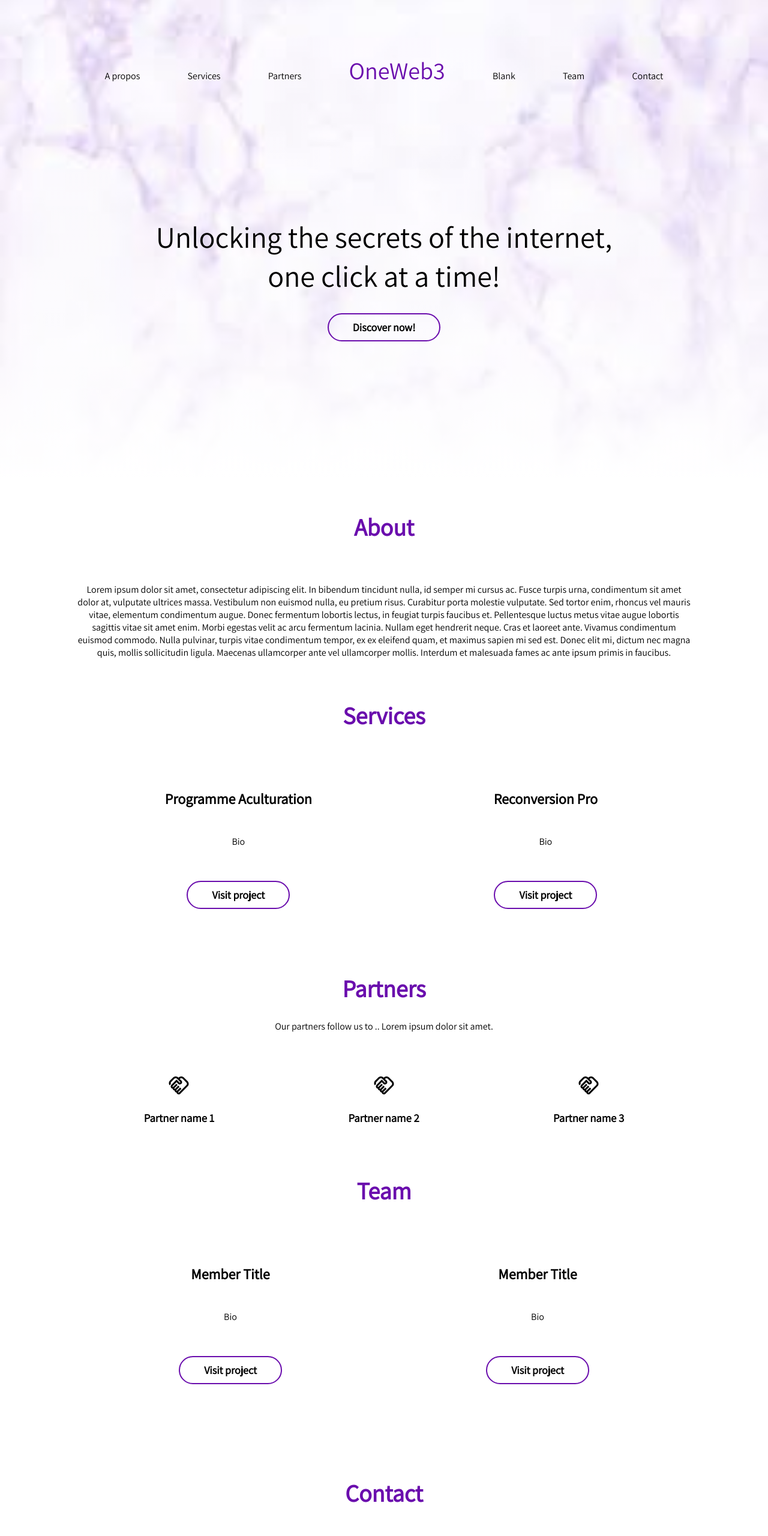
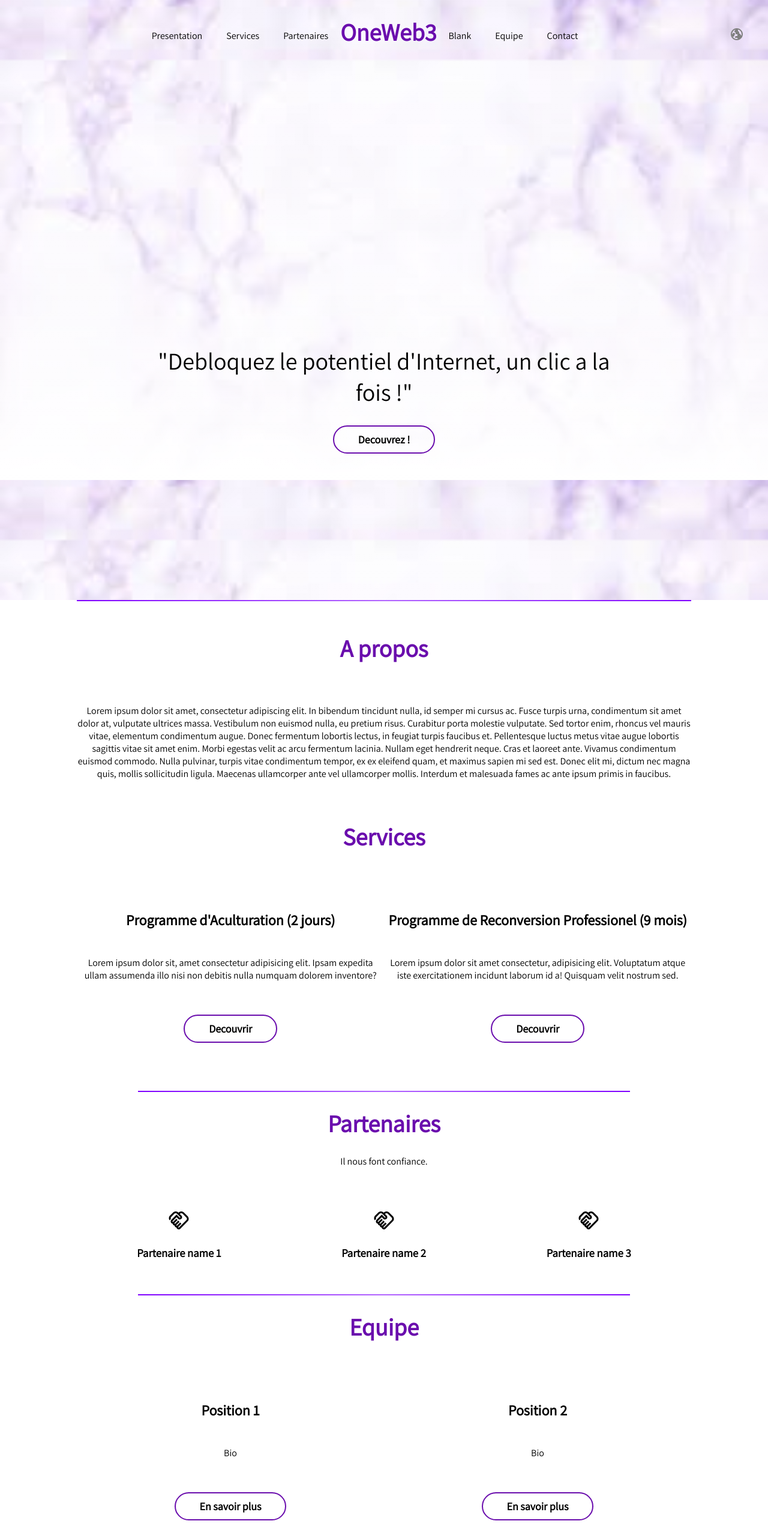
Before and after one commit to AxelMGit/Web3-Vitrine, a plain HTML site: page index.html in a window 1280 px wide. Shown: the top 2560 px of the page at 60% size. Drawn offline with nearby package versions, Linux system fonts and the light colour scheme.

Commit message:
- Language Selection - Adding Dividers - Content replacement
Co-authored-by: Erwan Poiré <poire.erwan2005@gmail.com>

```diff
--- a/index.css
+++ b/index.css
@@ -31,17 +31,83 @@ body,html {
     0% {transform: rotate(0deg);}
     100% {transform: rotate(360deg);}
 }
+
+main {
+    min-height: 800px;
+    padding-top: 200px;
+    text-align: center; /* Center the content horizontally */
+    background: hsl(0, 0%, 20%);
+}
+
+#divider {
+    height: 2px;
+    width: 80%;
+    margin: 0 auto; /* Center the divider horizontally */
+    background: linear-gradient(90deg, hsl(270, 100%, 50%), hsl(270, 100%, 70%), hsl(270, 100%, 50%));
+}
+
+
 #header {
-    width:80%;
-    padding:4% 10%;
+    width: 85vw;
+    padding:5%;
+    margin-top: -5%;
     text-align:center;
     position:absolute;
     transition:0.6s ease-in-out;
 }
-#header div {
-    display:block;
+
+#language-selector {
+    position: absolute;
+    padding-top: 45px;
+    left: 95%
 }
+
+#links {
+    display: flex;
+    justify-content: center;
+    align-items: center;
+
+
+    transition:0.6s ease-in-out;
+    color:#000000;
+}
+
+
+
+#links a {
+    margin: 20px;
+    color:#000000;
+    /*color: inherit;*/
+    text-decoration: none;
+    transition: 0.4s ease-in-out;
+    /*padding: 5px 8px;*/
+    border-bottom: 2px solid transparent;
+    /* pointer-events: none; Remove this property to enable text selection */
+    font-size: 1.em;
+}
+
+
+
+
+
+
+
+
+
+
+
+
+
+
+
+#links a:hover {
+    border-bottom: 2px solid #fff;
+    border-bottom-color: #6A0DAD;
+    /*text-decoration: underline; Add underline on hover */
+}
+
 #title {
+    padding-bottom: 15px;
     font-size:40px;
     background-image: linear-gradient(to left, #6A0DAD 0%, #6A0DAD 100%);
     -webkit-background-clip:text;
@@ -54,27 +120,7 @@ body,html {
     animation: Gradient 20s ease infinite;
     font-family: 'Assistant', sans-serif;
 }
-#links {
-    margin:40px 0px;
-    transition:0.6s ease-in-out;
-    color:#000000;
-}
-#links a:hover {
-    border-bottom: 2px solid #fff;
-    border-bottom-color: #6A0DAD;
-    /*text-decoration: underline; Add underline on hover */
-}
 
-#links a {
-    margin: 0px 30px;
-    color:#000000;
-    /*color: inherit;*/
-    text-decoration: none;
-    transition: 0.4s ease-in-out;
-    padding: 5px 8px;
-    border-bottom: 2px solid transparent;
-    /* pointer-events: none; Remove this property to enable text selection */
-}
 
 #middle {
     width:100%;
@@ -91,7 +137,7 @@ body,html {
     padding-top:20vh;
 }
 #tagline {
-    font-size:50px;
+    font-size:40px;
     width:60%;
 }
 #portfolio {
@@ -153,6 +199,10 @@ body,html {
     display: flex;
     justify-content: space-around;
     margin-top: 20px;
+}
+
+#services-lists button {
+    padding-top: 50px;
 }
 
 #services-list h2 {
--- a/index.html
+++ b/index.html
@@ -11,7 +11,7 @@
     <link rel="stylesheet" href="index.css">
 
     <!-- A retirer lors de la mise en prod (desactivation de la mise en cache pour voir les edits css en direct)-->
-    <meta http-equiv="Cache-Control" content="no-cache, no-store, must-revalidate" />
+    <meta http-equiv="Cache-Control" content="no-cache, no-store, must-revalifate" />
     <meta http-equiv="Pragma" content="no-cache" />
     <meta http-equiv="Expires" content="0" />
 
@@ -25,30 +25,34 @@
 
     <div id="header" class="animated slideInDown" style="animation-delay:1.8s;">
 
-    <div id="links">
-        <a href="#about">A propos</a>
-        <a href="#services">Services</a>
-        <a href="#partners">Partners</a>
-        <a id="title">OneWeb3</a>
-        <a href="" target="_blank">Blank</a>
-        <a href="#team">Team</a>
-        <a href="#contact">Contact</a>
-    </div>
+        <div id="links">
+            <a href="#about">Presentation</a>
+            <a href="#services">Services</a>
+            <a href="#partners">Partenaires</a>
+            <h1 id="title">OneWeb3</h1>
+            <a href="" target="_blank">Blank</a>
+            <a href="#team">Equipe</a>
+            <a href="#contact">Contact</a>
+        </div>
+
     </div>
 
-    <div id="middle" style="text-align: center;">
+    <a href="index-en.html"><div id="language-selector"><img src="/images/icons/language.svg"></div></a>
+
+    <div id="middle" style="text-align: center; padding-top: 45vh">
         <div id="tagline" class="animated zoomIn" style="animation-delay:1.8s; display: inline-block; margin: auto;">
-            Unlocking the secrets of the internet, one click at a time!
+            "Debloquez le potentiel d'Internet, un clic a la fois !"
             <br>
-            <button class="btn_one">Discover now!</button>
+            <button class="btn_one">Decouvrez !</button>
         </div>
     </div>
 
+    <div id="divider"></div>
 
 
     <div id="portfolio">
              <div id="about">
-                 <h1>About</h1>
+                 <h1>A propos</h1>
                  <div>
                         <p>
                             Lorem ipsum dolor sit amet, consectetur adipiscing elit. In bibendum tincidunt nulla, id semper mi cursus ac. Fusce turpis urna, condimentum sit amet dolor at, vulputate ultrices massa. Vestibulum non euismod nulla, eu pretium risus. Curabitur porta molestie vulputate. Sed tortor enim, rhoncus vel mauris vitae, elementum condimentum augue. Donec fermentum lobortis lectus, in feugiat turpis faucibus et. Pellentesque luctus metus vitae augue lobortis sagittis vitae sit amet enim. Morbi egestas velit ac arcu fermentum lacinia. Nullam eget hendrerit neque. Cras et laoreet ante. Vivamus condimentum euismod commodo. Nulla pulvinar, turpis vitae condimentum tempor, ex ex eleifend quam, et maximus sapien mi sed est. Donec elit mi, dictum nec magna quis, mollis sollicitudin ligula. Maecenas ullamcorper ante vel ullamcorper mollis. Interdum et malesuada fames ac ante ipsum primis in faucibus.
@@ -63,70 +67,76 @@
 
                     <div>
 
-                        <h2>Programme Aculturation</h2>
+                        <h2>Programme d'Aculturation (2 jours)</h2>
 
-                        <div>Bio</div>
+                        <div>Lorem ipsum dolor sit, amet consectetur adipisicing elit. Ipsam expedita ullam assumenda illo nisi non debitis nulla numquam dolorem inventore?</div>
 
-                        <a href="" target="_blank"><button class="btn_one">Visit project</button></a>
+                        <a href="" target="_blank"><button class="btn_one">Decouvrir</button></a>
 
                     </div>
 
                     <div>
 
-                        <h2>Reconversion Pro</h2>
+                        <h2>Programme de Reconversion Professionel (9 mois)</h2>
 
-                        <div>Bio</div>
+                        <div>Lorem ipsum dolor sit amet consectetur, adipisicing elit. Voluptatum atque iste exercitationem incidunt laborum id a! Quisquam velit nostrum sed.</div>
 
-                        <a href="" target="_blank"><button class="btn_one" href="_blank">Visit project</button></a>
+                        <a href="" target="_blank"><button class="btn_one" href="_blank">Decouvrir</button></a>
 
                     </div>
                 </div>
             </div>
 
+            <div id="divider"></div>
+
             <div id="partners">
-                <h1>Partners</h1>
+                <h1>Partenaires</h1>
 
-                <p>Our partners follow us to .. Lorem ipsum dolor sit amet.</p>
+                <p>Il nous font confiance.</p>
 
                <div id="partners-list">
                     <div>
                         <img src="/images/icons/partners-ico.svg">
-                        <h3>Partner name 1</h3>
+                        <h3>Partenaire name 1</h3>
                     </div>
                     <div>
                         <img src="/images/icons/partners-ico.svg">
-                        <h3>Partner name 2</h3>
+                        <h3>Partenaire name 2</h3>
                     </div>
                     <div>
                         <img src="/images/icons/partners-ico.svg">
-                        <h3>Partner name 3</h3>
+                        <h3>Partenaire name 3</h2>
                     </div>
                </div>
             </div>
 
+            <div id="divider"></div>
+
             <div id="team">
-                <h1>Team</h1>
+                <h1>Equipe</h1>
                <div id="team-members">
                 <div>
-                    <h2>Member Title</h2>
+                    <h2>Position 1</h2>
                     <div>Bio</div>
-                    <button class="btn_one">Visit project</button>
+                    <button class="btn_one">En savoir plus</button>
                 </div>
                 <div>
-                    <h2>Member Title</h2>
+                    <h2>Position 2</h2>
                     <div>Bio</div>
-                    <button class="btn_one">Visit project</button>
+                    <button class="btn_one">En savoir plus</button>
                 </div>
             </div>
+
+
 
             </div>
               <div id="contact">
                  <h1>Contact</h1>
 
                  <form>
-                     <input type="text" placeholder="Name" required>
-                     <input type="email" placeholder="Email" required><br>
-                     <textarea placeholder="Your message" required rows="3"></textarea><br>
+                     <input type="text" placeholder="Nom" required>
+                     <input type="email" placeholder="Adresse mail" required><br>
+                     <textarea placeholder="Votre message" required rows="3"></textarea><br>
                  </form>
                     <button>Send</button>
 
@@ -137,11 +147,10 @@
                     <a class="btn_social"><i class="fab fa-dribbble"></i></a>
                  </div>
              </div>
-
-
     </div>
     <div id="footer">
     </div>
+
 <script src="index.js" type="text/javascript"></script>
 </body>
 </html>
```
Also changed, not shown: index-en.html (added, +149 -0 lines), images/icons/language.svg (added), index.js (line endings or trailing spaces).
